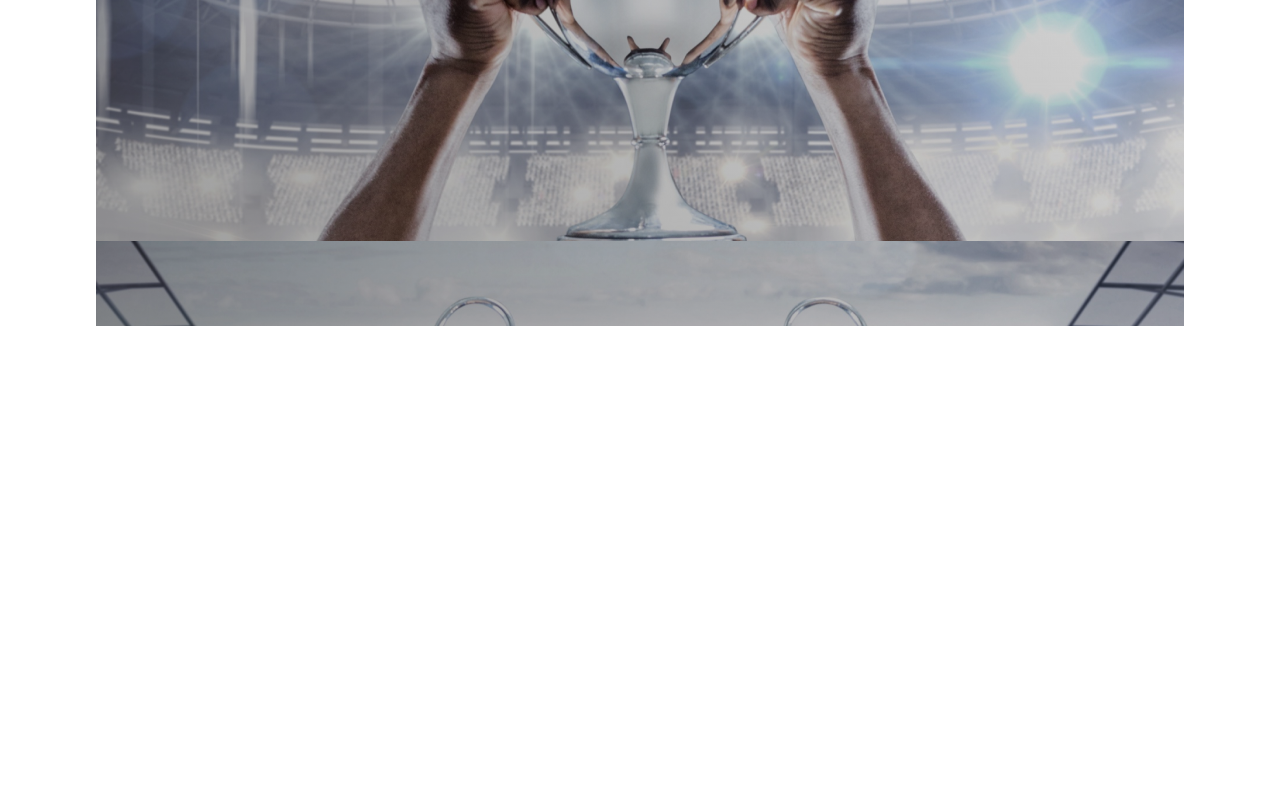
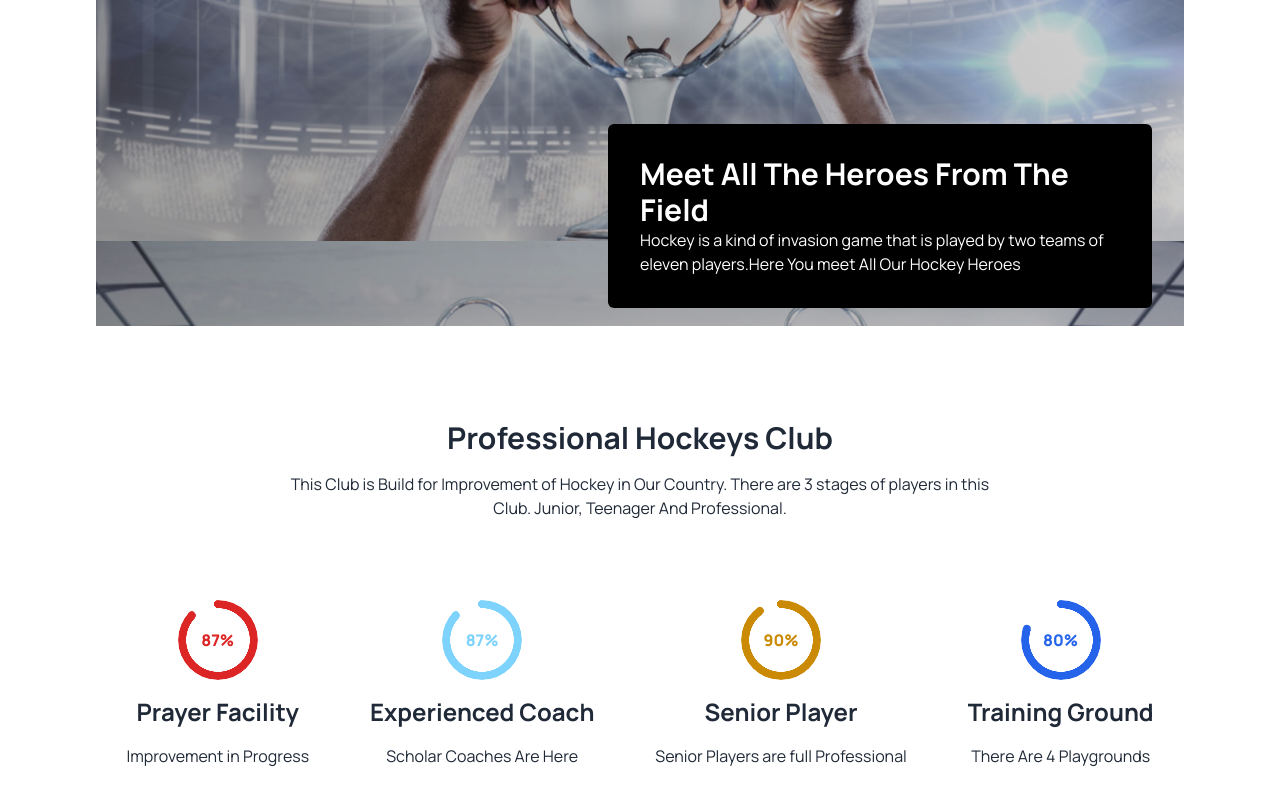
Before and after one commit to Nafiul2024/Hockey-Heroes-Project3, a plain HTML site: page index.html in a window 1280 px wide. Shown: the part 558-1358 px from the top of the page. Before the commit the page ends 922 px from the top, so only its background shows below. Drawn offline with nearby package versions, Linux system fonts and the light colour scheme.

Commit message:
Progress Part Done

```diff
--- a/index.html
+++ b/index.html
@@ -93,9 +93,48 @@
                       </div>
                     </div>
                   </div>
+
+                  <div class=" bg-black text-white w-1/2 text-left p-8 rounded-md -translate-y-52 translate-x-96 ml-32">
+                    <h1 class="font-bold text-3xl">Meet All The Heroes From The Field</h1>
+                    <p class="">Hockey is a kind of invasion game that is played by two teams of eleven players.Here You meet All Our Hockey Heroes</p>
+                  </div>
+
             </div>
         </section>
         <!-- Banner Part Ends -->
+
+        <!-- Progress Section Starts -->
+        <section class="container mx-auto px-8 py-8 lg:px-24">
+            <div class="space-y-20">
+              <div class="flex flex-col justify-center items-center -mt-40 space-y-4">
+                <h1 class="font-bold text-3xl">Professional Hockeys Club</h1>
+                <p class="w-2/3 text-center">This Club is Build for Improvement of Hockey in Our Country. There are 3 stages of players in this Club. Junior, Teenager And Professional.</p>
+              </div>
+              <div class="sm:flex lg:flex-row justify-around">
+                <div class="text-center space-y-4">
+                  <div class="radial-progress text-red-600 font-extrabold" style="--value:87;" role="progressbar">87%</div>
+                  <h1 class="font-bold text-2xl">Prayer Facility</h1>
+                  <p >Improvement in Progress</p>
+                  </div>
+                <div class="text-center space-y-4">
+                  <div class="radial-progress text-sky-300 font-extrabold" style="--value:87;" role="progressbar">87%</div>
+                  <h1 class="font-bold text-2xl">Experienced Coach</h1>
+                  <p >Scholar Coaches Are Here</p>
+                  </div>
+                <div class="text-center space-y-4">
+                  <div class="radial-progress text-yellow-600 font-extrabold" style="--value:90;" role="progressbar">90%</div>
+                  <h1 class="font-bold text-2xl">Senior Player</h1>
+                  <p >Senior Players are full Professional</p>
+                  </div>
+                <div class="text-center space-y-4">
+                  <div class="radial-progress text-blue-600 font-extrabold" style="--value:80;" role="progressbar">80%</div>
+                  <h1 class="font-bold text-2xl">Training Ground</h1>
+                  <p >There Are 4 Playgrounds</p>
+                  </div>
+              </div>
+            </div>
+        </section>
+        <!-- Progress Section Ends -->
     </header>
 
      <main>
```
